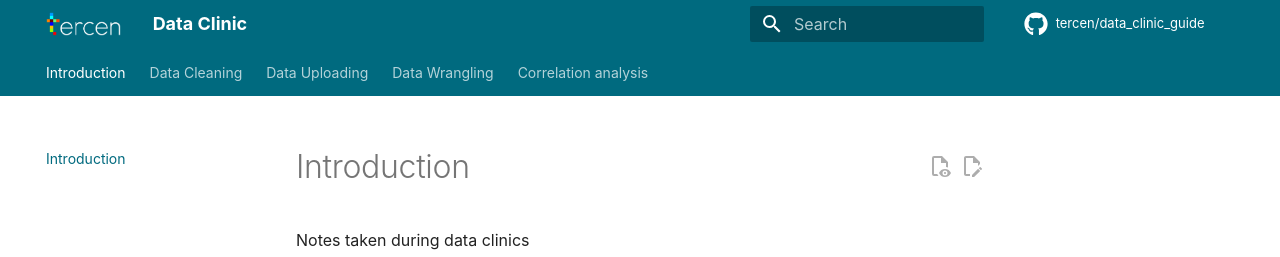
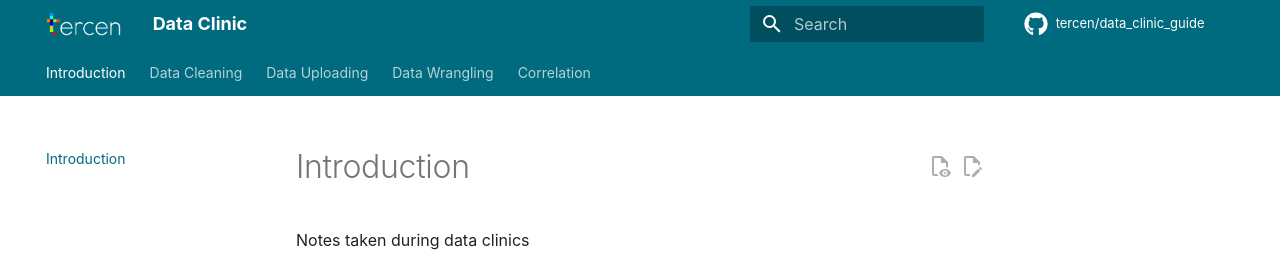
Before and after one commit to tercen/data_clinic_guide, an MkDocs documentation site: the page built from docs/index.md, in a window 1280 px wide. Shown: the top 257 px of the page. Built offline with MkDocs 1.6.1 and Material for MkDocs 9.7.7, drawn with Linux system fonts in a browser that asks for light colours; comment, search, counter and statistics services are not loaded; the version menu is left out; part of the change alters nothing that is shown.

```diff
--- a/mkdocs.yml
+++ b/mkdocs.yml
@@ -104,22 +104,9 @@ extra:
   version:
     provider: mike
 
-
-
-
-
-
-
-
-#nav:
-#  - Home: index.md
-#  - Getting started:
-#      - Guidelines: intro_guidelines.md
-#      - Getting started:
-#          - Core concepts: getting-started_core-concepts.md
-#          - Setting up Tercen Studio:    getting-started_setup-tercen-studio.md
-#      - R Operator development:
-#          - General workflow: operator-dev_intro.md
-#          - "Walkthrough example: R operator": operator-dev_create.md
-#          - Deploying an R operator:   operator-dev_deploy.md
-#          - Improving an operator:   operator-dev_improve.md
+nav:
+  - Introduction: index.md
+  - Data Cleaning: 01_data_cleaning.md
+  - Data Uploading: 02_data_cleaning.md
+  - Data Wrangling: 03_data_wranging.md
+  - Correlation: 04_correlation.md
```
